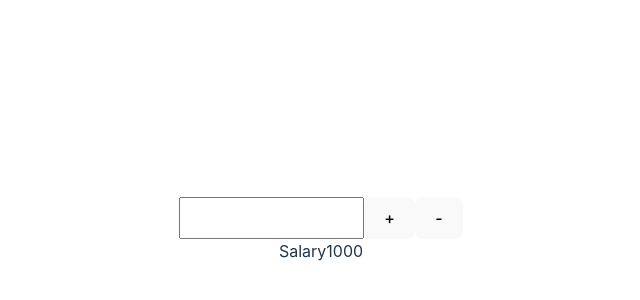
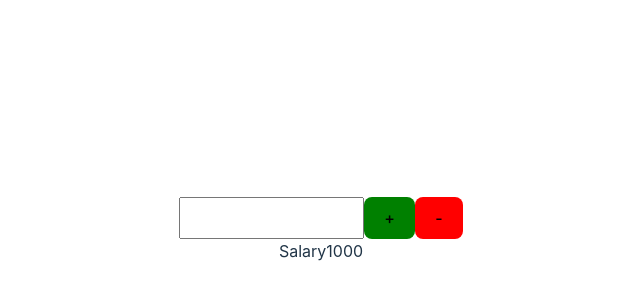
Before and after one commit to aiyaruch1320/mondy, a React (Vite) app: page / in a window 1280 px wide. Shown: the part 170-470 px from the top of the page, without its empty margins (319-959 px from the left). Built offline with nearby package versions, Linux system fonts and the light colour scheme.

Commit message:
Add background color in plus/minus botton

```diff
--- a/src/App.tsx
+++ b/src/App.tsx
@@ -61,12 +61,14 @@ const App: React.FC = () => {
           data-testid="amount-input"
         />
         <button
+          style={{ background: "green" }}
           data-testid="plus-button"
           onClick={() => !!amount && addTransaction(Number(amount), "income")}
         >
           +
         </button>
         <button
+          style={{ background: "red" }}
           data-testid="minus-button"
           onClick={() => !!amount && addTransaction(Number(amount), "expenses")}
         >
```
